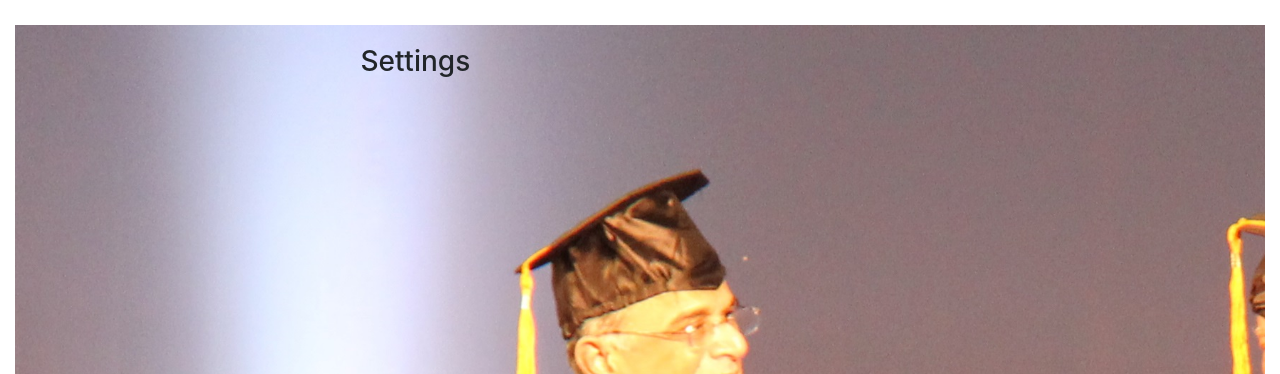
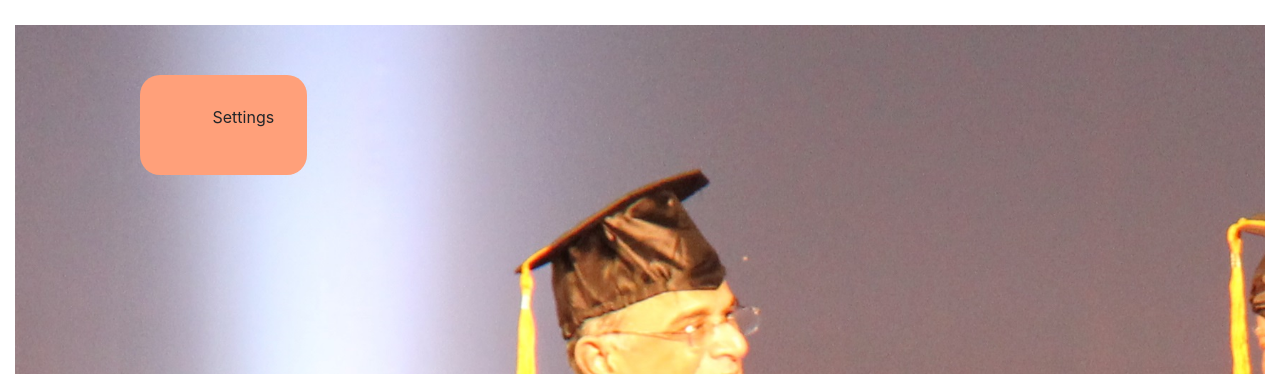
Before and after one commit to HamzaAzee/finalyearproject, a PHP site: page /sli.html in a window 1280 px wide. Shown: the part 86-460 px from the top of the page. Run offline with PHP 8.4, Linux system fonts and the light colour scheme.

Commit message:
Add files via upload

```diff
--- a/mystyle2.css
+++ b/mystyle2.css
@@ -26,13 +26,13 @@
 	font-size:100%;
 }
 
-.field2{
-		width:80%;
-		height:80%;
+#col{
+	text-align:center-left;
+	width:100%;
+	background-color:lightsalmon;
+	border-radius:20px;
 
-		margin-top:0%;
-		margin-bottom:auto;
-}
+	}
 #do{
 	background-color:goldenrod;
 	border-radius:25px;
@@ -50,14 +50,18 @@
 	margin-left:60%;
 }
 
-.field{
-	background:none;
-	background-repeat:no-repeat;
-	background-size:contain;
+.field2{
+	    width:100%;
+		height:100%;
+		margin:auto;
+		margin-top:0%;
+		margin-bottom:auto;
+        padding-top:5%;
 }
 .dropdown {
   position: relative;
   display: inline-block;
+
 }
 .dropdown-content{
 display:none;
--- a/sli.html
+++ b/sli.html
@@ -35,18 +35,17 @@
 
 <div class="w3-container">
 
-<form class="field" method="post" action="">
-            	<div class="col-md-2">
-
+<form class="field2" method="post" action="">
+            	<center><div class="col-md-2" id="col">
 				   <ul class="dropdown">
-				   <span><h3>Settings</h3></span>
+				   <span><a>Settings</a></span>
 				   <div class="dropdown-content">
 				   <a href="#">Update Profile Image</a> <br>   <!--page required-->
 				   <a href="#">Upload Paid Fee Challan</a> <br> <!--page required-->
 				   <a href="#">Report Complaint</a>       <!--page required-->
 
 				   </div> </ul>
-				</div>
+				</div></center>
 </div></form><br>
 </div>
 </div>
```
